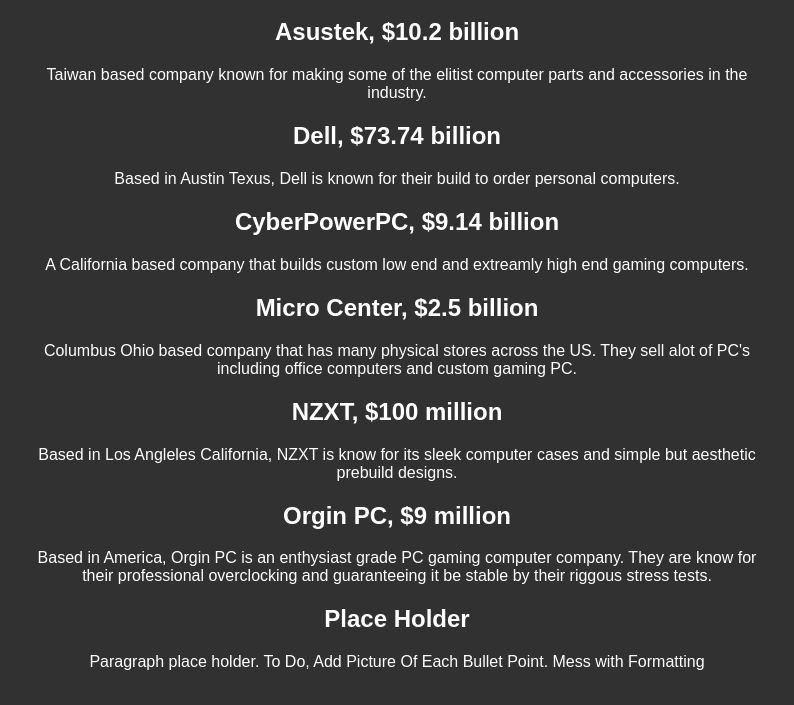
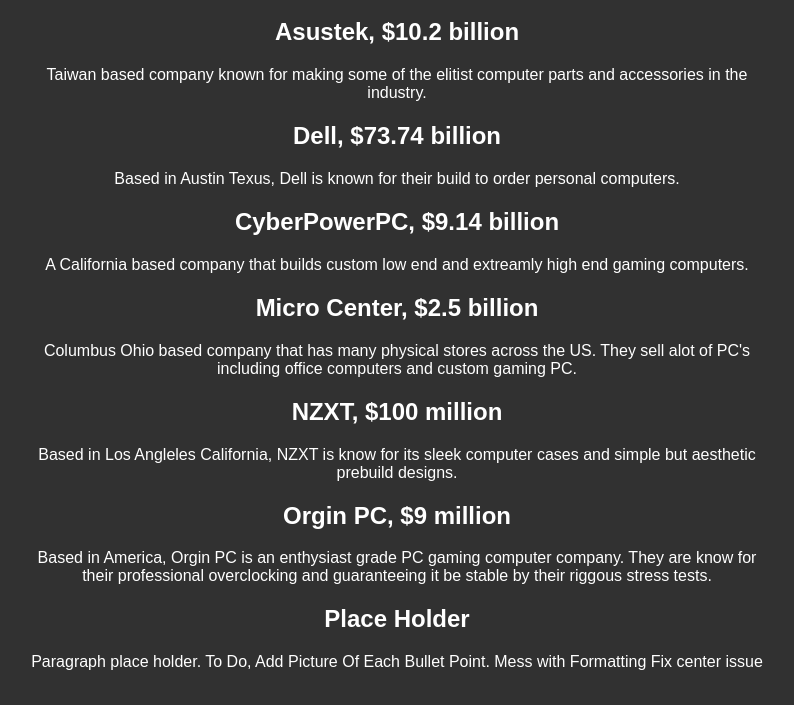
Before and after one commit to LukeMcCready/basic-website-snkrwl, a plain HTML site: page index.html in a window 1280 px wide. Shown: the part 95-800 px from the top of the page, without its empty margins (243-1037 px from the left). Drawn offline with Linux system fonts and the light colour scheme.

Commit message:
1 file modified

```diff
--- a/index.html
+++ b/index.html
@@ -50,6 +50,7 @@
         To Do,
         Add Picture Of Each Bullet Point.
         Mess with Formatting
+        Fix center issue
       </p1>
 
   </body>
```
